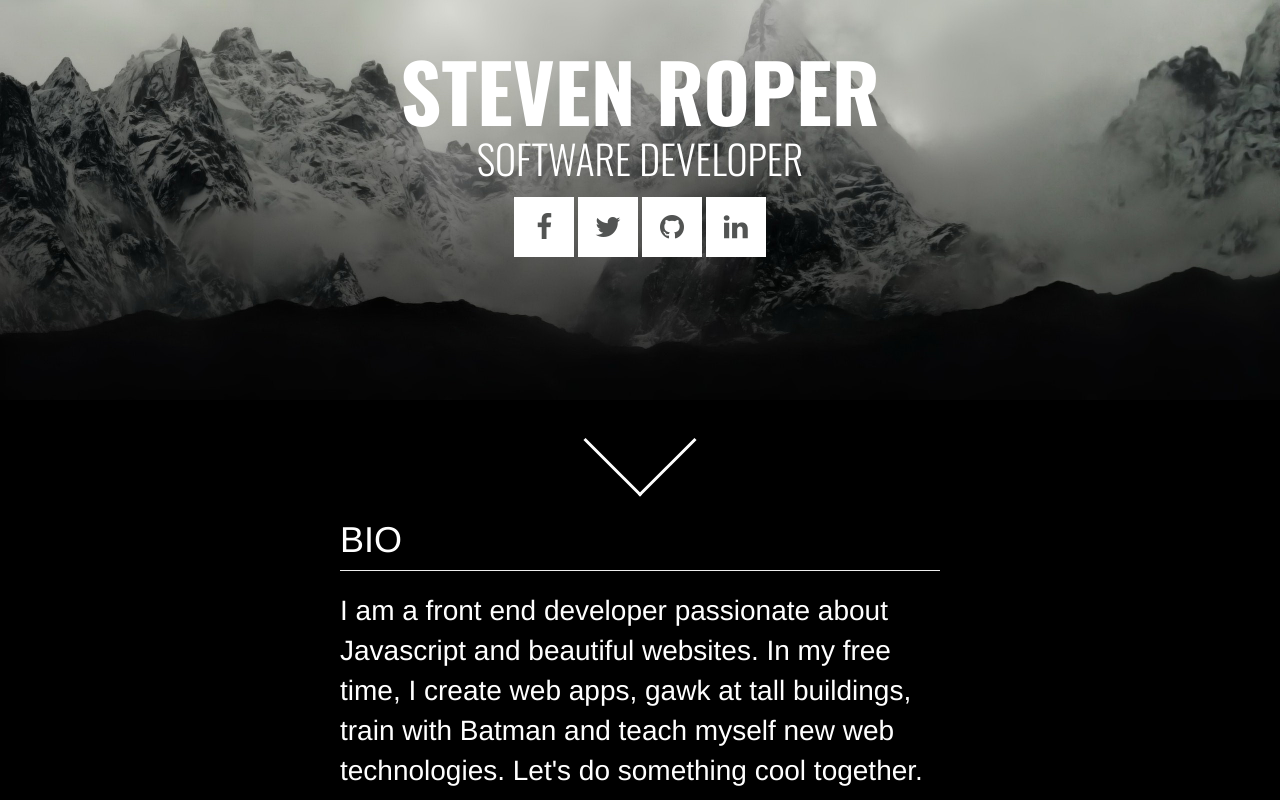
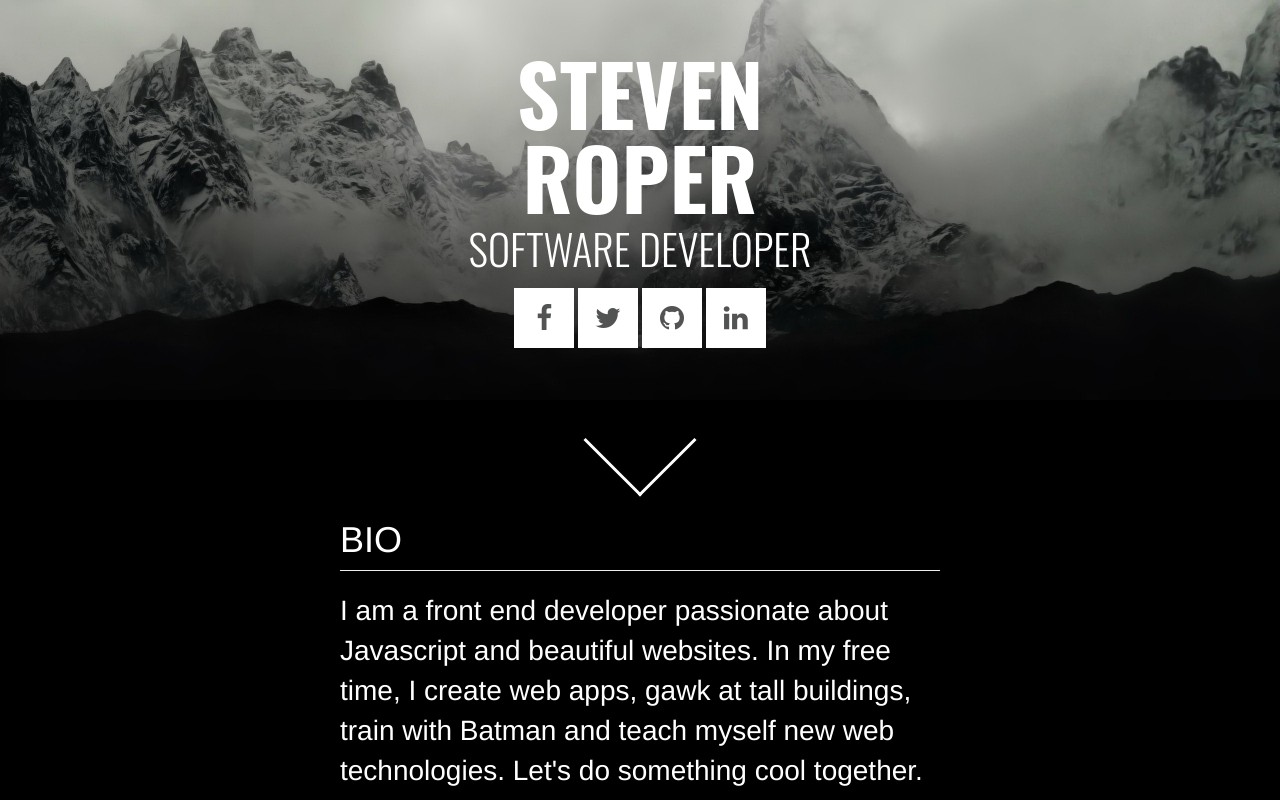
Before and after one commit to stevenroper/stevenroper.github.io, a plain HTML site: page index.html in a window 1280 px wide. Shown: the top 800 px of the page. Drawn offline with nearby package versions, Linux system fonts and the light colour scheme.

Commit message:
Upgrading media queries on name and sub classes.

```diff
--- a/stylesheet.css
+++ b/stylesheet.css
@@ -33,7 +33,7 @@ html, body {
 .info__name {
 	margin: 0 auto;
 	text-align: center;
-	font-size: 3em;
+	font-size: 4em;
 	font-family: 'Oswald', sans-serif;
 	font-weight: 700;
 	color: #000;
@@ -43,7 +43,7 @@ html, body {
 .info__sub {
 	margin: 0 auto;
 	text-align: center;
-	font-size: 1.5em;
+	font-size: 2em;
 	font-family: 'Oswald', sans-serif;
 	font-weight: 300;
 }
@@ -237,14 +237,24 @@ html, body {
 	background: #000;
 }
 
-@media screen and (min-width: 1200px) {
+@media screen and (min-width: 600px) and (max-width: 900px) {
 	.info__name {
-		font-size: 80px;
+		font-size: 6em;
+	}
+
+	.info__sub {
+		font-size: 3em;
+	}
+}
+
+@media screen and (min-width: 900px) {
+	.info__name {
+		font-size: 6em;
 		color: #fff;
 	}
 
 	.info__sub {
-		font-size: 40px;
+		font-size: 3em;
 		color: #fff;
 	}
 }
```
